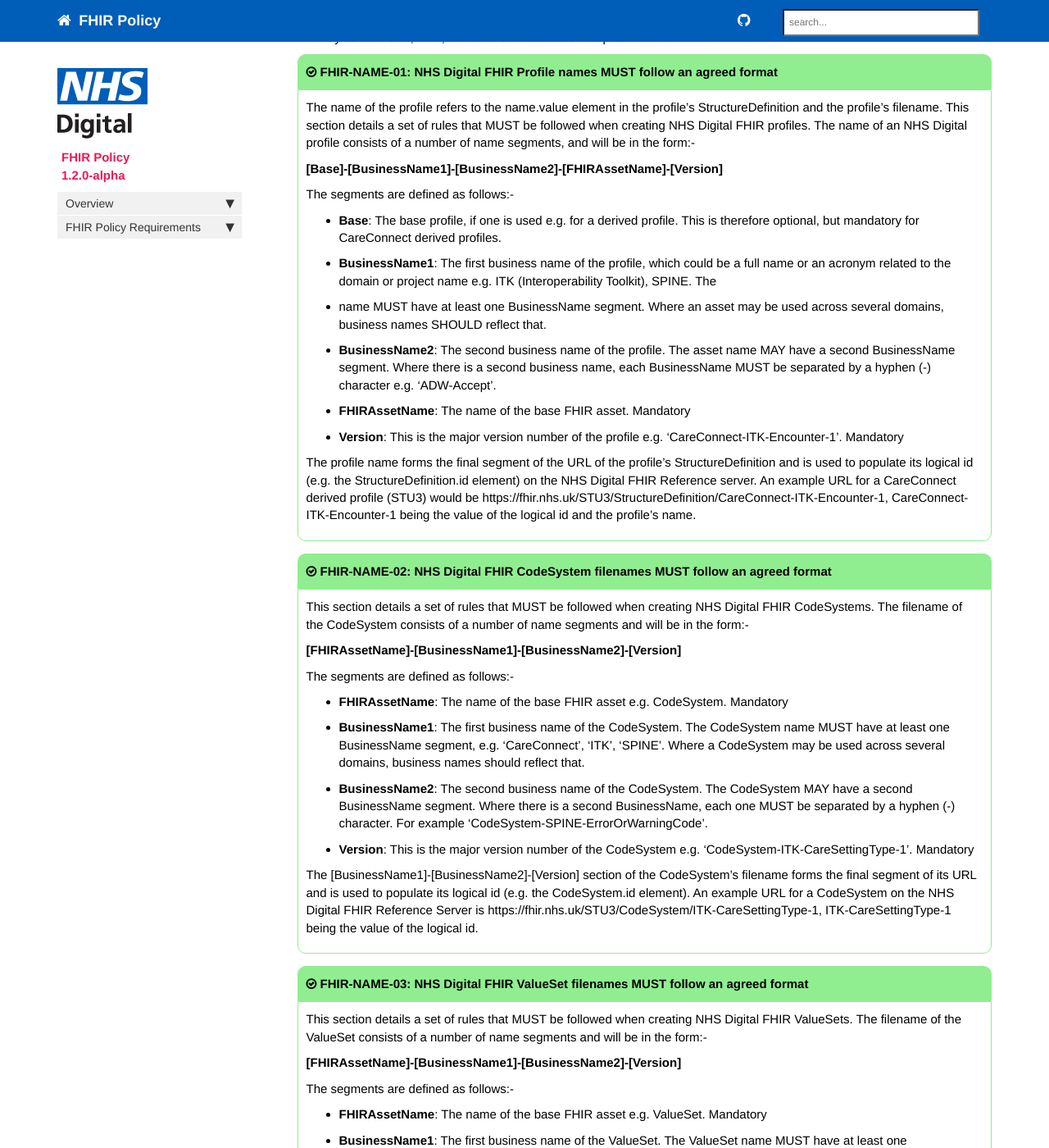
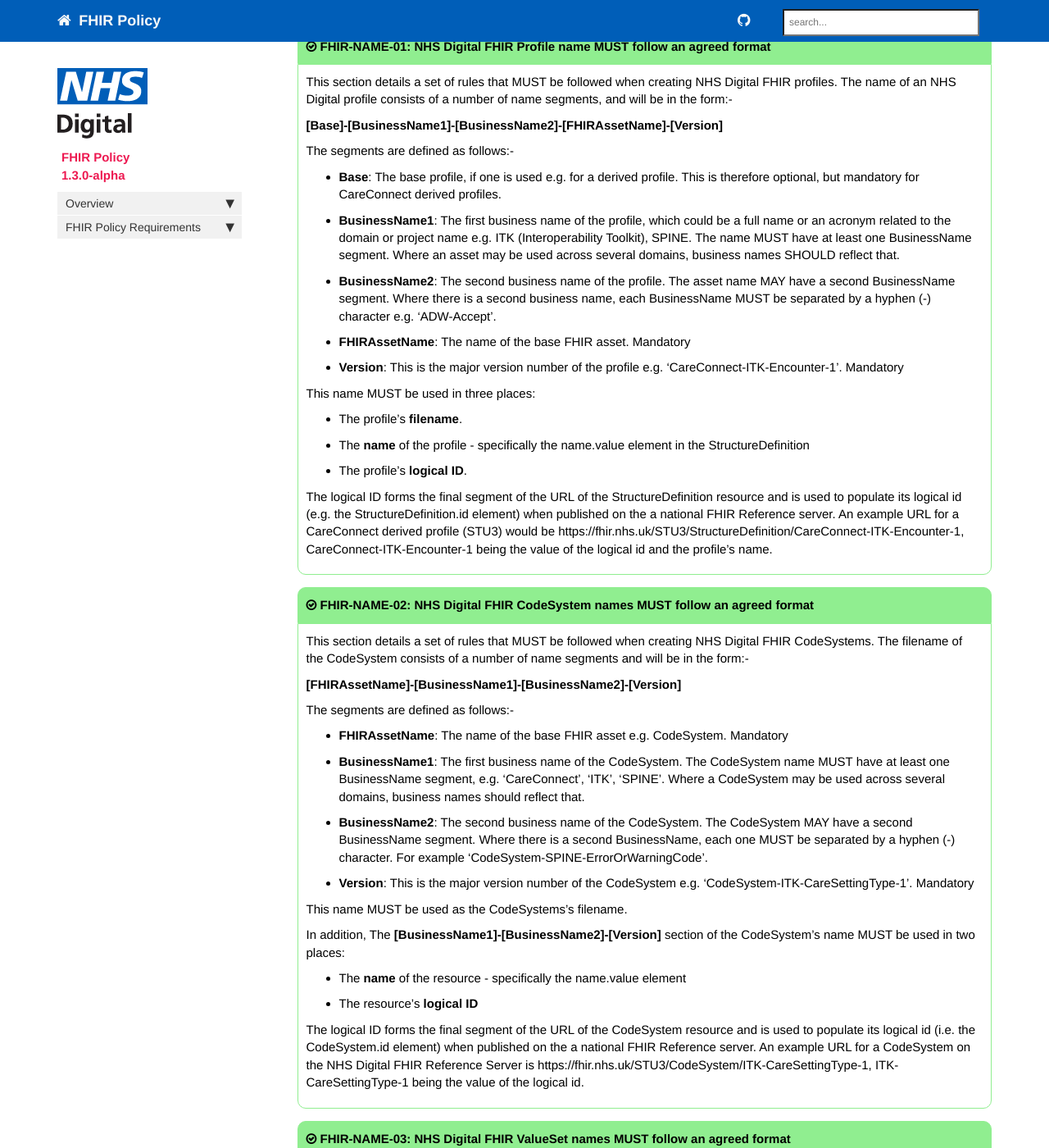
Before and after one commit to nhsconnect/fhir-policy, a Jekyll site: the page built from pages/fhir_policy_requirements/naming.md, in a window 1280 px wide and 1400 px high, scrolled down 285 px. Shown: the whole window at 82% size. Built offline with Jekyll 4.4.1, drawn with Linux system fonts in a browser that asks for light colours; nearby versions of some CDN libraries; comment, search, counter and statistics services are not loaded; some of the changed text lies outside the part shown.

Commit message:
Reworded naming policy page for clarity, updated release notes and policy version

```diff
--- a/_data/sidebars/overview_sidebar.yml
+++ b/_data/sidebars/overview_sidebar.yml
@@ -1,7 +1,7 @@
 entries:
 - title: FHIR Policy
   product: FHIR Policy<br/>
-  version: 1.2.0-alpha
+  version: 1.3.0-alpha
   levels: one
   folders:
 
--- a/pages/fhir_policy_requirements/naming.md
+++ b/pages/fhir_policy_requirements/naming.md
@@ -9,33 +9,35 @@ summary: Naming conventions for nationally defined FHIR assets
 
 In order to promote consistency and make it easier for implementers to locate suitable profiles, extensions, value sets, etc, for their projects, a naming strategy will be adopted for nationally defined FHIR assets. The scope of this document is FHIR STU3.
 
-For detailed definitions of concepts discussed within this guidance document, refer to the appropriate published version of the [FHIR standard].
-
-The keywords MUST, MAY, and SHOULD are to be interpreted as described in [RFC2119].
+For detailed definitions of concepts discussed within this guidance document, refer to the appropriate published version of the [FHIR standard](https://www.hl7.org/fhir/).
 
 
 {% include requirement_box.html
-	heading="FHIR-NAME-01: NHS Digital FHIR Profile names MUST follow an agreed format"
-	content="The name of the profile refers to the name.value element in the profile's StructureDefinition and the profile's filename. This section details a set of rules that MUST be followed when creating NHS Digital FHIR profiles. The name of an NHS Digital profile consists of a number of name segments, and will be in the form:-
+	heading="FHIR-NAME-01: NHS Digital FHIR Profile name MUST follow an agreed format"
+	content="This section details a set of rules that MUST be followed when creating NHS Digital FHIR profiles. The name of an NHS Digital profile consists of a number of name segments, and will be in the form:-
 
 **[Base]-[BusinessName1]-[BusinessName2]-[FHIRAssetName]-[Version]**
 
 The segments are defined as follows:-
 
 - **Base**: The base profile, if one is used e.g. for a derived profile. This is therefore optional, but mandatory for CareConnect derived profiles.
-- **BusinessName1**: The first business name of the profile, which could be a full name or an acronym related to the domain or project name e.g. ITK (Interoperability Toolkit), SPINE. The
--  name MUST have at least one BusinessName segment. Where an asset may be used across several domains, business names SHOULD reflect that.
+- **BusinessName1**: The first business name of the profile, which could be a full name or an acronym related to the domain or project name e.g. ITK (Interoperability Toolkit), SPINE. The name MUST have at least one BusinessName segment. Where an asset may be used across several domains, business names SHOULD reflect that.
 - **BusinessName2**: The second business name of the profile. The asset name MAY have a second BusinessName segment. Where there is a second business name, each BusinessName MUST be separated by a hyphen (-) character e.g. 'ADW-Accept'.
 - **FHIRAssetName**: The name of the base FHIR asset. Mandatory
 - **Version**: This is the major version number of the profile e.g. 'CareConnect-ITK-Encounter-1'. Mandatory
 
-The profile name forms the final segment of the URL of the profile's StructureDefinition and is used to populate its logical id (e.g. the StructureDefinition.id element) on the NHS Digital FHIR Reference server. An example URL for a CareConnect derived profile (STU3) would be https://fhir.nhs.uk/STU3/StructureDefinition/CareConnect-ITK-Encounter-1, CareConnect-ITK-Encounter-1 being the value of the logical id and the profile's name.
+This name MUST be used in three places:
 
+- The profile's **filename**.
+- The **name** of the profile - specifically the name.value element in the StructureDefinition
+- The profile's **logical ID**.
+
+The logical ID forms the final segment of the URL of the StructureDefinition resource and is used to populate its logical id (e.g. the StructureDefinition.id element) when published on the a national FHIR Reference server. An example URL for a CareConnect derived profile (STU3) would be https://fhir.nhs.uk/STU3/StructureDefinition/CareConnect-ITK-Encounter-1, CareConnect-ITK-Encounter-1 being the value of the logical id and the profile's name.
 "
 %}
 
 {% include requirement_box.html
-	heading="FHIR-NAME-02: NHS Digital FHIR CodeSystem filenames MUST follow an agreed format"
+	heading="FHIR-NAME-02: NHS Digital FHIR CodeSystem names MUST follow an agreed format"
 	content="This section details a set of rules that MUST be followed when creating NHS Digital FHIR CodeSystems. The filename of the CodeSystem consists of a number of name segments and will be in the form:-
 
 **[FHIRAssetName]-[BusinessName1]-[BusinessName2]-[Version]**
@@ -47,14 +49,19 @@ The segments are defined as follows:-
 - **BusinessName2**: The second business name of the CodeSystem. The CodeSystem MAY have a second BusinessName segment. Where there is a second BusinessName, each one MUST be separated by a hyphen (-) character. For example 'CodeSystem-SPINE-ErrorOrWarningCode'.
 - **Version**: This is the major version number of the CodeSystem e.g. 'CodeSystem-ITK-CareSettingType-1'. Mandatory
 
-The [BusinessName1]-[BusinessName2]-[Version] section of the CodeSystem's filename forms the final segment of its URL and is used to populate its logical id (e.g. the CodeSystem.id element). An example URL for a CodeSystem on the NHS Digital FHIR Reference Server is https://fhir.nhs.uk/STU3/CodeSystem/ITK-CareSettingType-1, ITK-CareSettingType-1 being the value of the logical id.
+This name MUST be used as the CodeSystems's filename.
 
+In addition, The **[BusinessName1]-[BusinessName2]-[Version]** section of the CodeSystem's name MUST be used in two places:
 
+- The **name** of the resource - specifically the name.value element
+- The resource's **logical ID**
+
+The logical ID forms the final segment of the URL of the CodeSystem resource and is used to populate its logical id (i.e. the CodeSystem.id element) when published on the a national FHIR Reference server. An example URL for a CodeSystem on the NHS Digital FHIR Reference Server is https://fhir.nhs.uk/STU3/CodeSystem/ITK-CareSettingType-1, ITK-CareSettingType-1 being the value of the logical id.
 "
 %}
 
 {% include requirement_box.html
-	heading="FHIR-NAME-03: NHS Digital FHIR ValueSet filenames MUST follow an agreed format"
+	heading="FHIR-NAME-03: NHS Digital FHIR ValueSet names MUST follow an agreed format"
 	content="This section details a set of rules that MUST be followed when creating NHS Digital FHIR ValueSets. The filename of the ValueSet consists of a number of name segments and will be in the form:-
 
 **[FHIRAssetName]-[BusinessName1]-[BusinessName2]-[Version]**
@@ -66,14 +73,20 @@ The segments are defined as follows:-
 - **BusinessName2**: The second business name of the ValueSet. The ValueSet MAY have a second BusinessName segment. Where there is a second BusinessName, each one MUST be separated by a hyphen (-) character e.g. 'ITK-PatientAllergyChangeType'.
 - **Version**: This is the major version number of the ValueSet e.g. 'ValueSet-CareConnect-MedicationDosageMethod-1'. Mandatory
 
-The [BusinessName1]-[BusinessName2]-[Version] section of the ValueSet's filename forms the final segment of the its URL and is used to populate its logical id (e.g. the ValueSet.id element). An example URL for a ValueSet on the NHS Digital FHIR Reference Server is https://fhir.nhs.uk/STU3/ValueSet/CareConnect-MedicationDosageRoute-1, CareConnect-MedicationDosageRoute-1 being the value of the logical id.
+This name MUST be used as the ValueSet's filename.
 
+In addition, The **[BusinessName1]-[BusinessName2]-[Version]** section of the ValueSet's name MUST be used in two places:
+
+- The **name** of the profile - specifically the name.value element
+- The resource's **logical ID**.
+
+The logical ID forms the final segment of the URL of the ValueSet resource and is used to populate its logical id (i.e. the ValueSet.id element) when published on the a national FHIR Reference server. An example URL for a ValueSet on the NHS Digital FHIR Reference Server is https://fhir.nhs.uk/STU3/ValueSet/CareConnect-MedicationDosageRoute-1, CareConnect-MedicationDosageRoute-1 being the value of the logical id.
 "
 %}
 
 {% include requirement_box.html
 	heading="FHIR-NAME-04: FHIR Extension names MUST follow an agreed format"
-	content="The name of the extension refers to the name.value element in the extension's StructureDefinition and the extension's filename. This section details a set of rules that MUST be followed when creating NHS Digital FHIR Extensions. The extension's name consists of a number of name segments and will be in the form:-
+	content="The name of the extension consists of a number of name segments and will be in the form:-
 
 **[FHIRAssetName]-[Base]-[BusinessName1]-[BusinessName2]-[Version]**
 
@@ -85,31 +98,39 @@ The segments are defined as follows:-
 - **BusinessName2**: The second business name of the extension. The asset name MAY have a second BusinessName segment. Where there is a second business name, each one MUST be separated by a hyphen (-) character e.g. 'Extension-ITK-Informant-1'.
 - **Version**: This is the major version number of the extension e.g. Extension-CareConnect-ConditionEpisode-1. Mandatory
 
-The extension name forms the final segment of the URL of the extension's StructureDefinition and is used to populate its logical id (e.g. the StructureDefinition.id element) on the NHS Digital FHIR Reference server. An example URL for a CareConnect derived extension (STU3) is https://fhir.nhs.uk/STU3/StructureDefinition/Extension-CareConnect-GPC-AllergyCertainty-1, Extension-CareConnect-GPC-AllergyCertainty-1 being the value of the logical id.
+This name MUST be used in three places:
 
+- The extension's **filename**.
+- The **name** of the extension - specifically the name.value element in the StructureDefinition
+- The resource's **logical ID**.
+
+The logical ID forms the final segment of the URL of the StructureDefinition resource and is used to populate its logical id (e.g. the StructureDefinition.id element) when published on the a national FHIR Reference server. An example URL for a CareConnect derived extension (STU3) is https://fhir.nhs.uk/STU3/StructureDefinition/Extension-CareConnect-GPC-AllergyCertainty-1, Extension-CareConnect-GPC-AllergyCertainty-1 being the value of the logical id.
 "
 %}
 
 {% include requirement_box.html
 	heading="FHIR-NAME-05: FHIR OperationDefinition names MUST follow an agreed format"
-	content="The name of the OperationDefinition refers to the name.value element in the OperationDefinition and the OperationDefinition's filename. OperationDefinitions should be named using the following segment name format:
+	content="The name of the OperationDefinition will be named using the following segment name format:
 
 **[Base]-[BusinessName]-[OperationConstraint]-[OperationDefinitionKind]-[Version]**
 
 The segments are defined to as follows:
 
-- **Base**: The base OperationDefinition, if one is used. Optional but mandatory for  a CareConnect derived OperationDefinitions.
+- **Base**: The base OperationDefinition, if one is used. Optional but mandatory for CareConnect derived OperationDefinitions.
 - **BusinessName**: A business name for the OperationDefinition. Optional.
 - **OperationConstraint**: The OperationConstraint. Mandatory. An example of an OperationConstraint is 'CareRecord'.
 - **OperationDefinitionKind**: Choice of 'Operation' or 'Query' fixed character strings. Mandatory.
 - **Version**: This is the major version number of the OperationDefinition e.g. GPConnect-CareRecord-Operation-1. Mandatory.
 
-The OperationDefinition name forms the final segment of its URL and is used to populate its logical id (e.g. the OperationDefinition.id element) on the NHS Digital FHIR Reference server. An example URL for an OperationDefinition (STU3) would be https://fhir.nhs.uk/STU3/OperationDefinition/GPConnect-RegisterPatient-Operation-1, GPConnect-RegisterPatient-Operation-1 being the value of the logical id.
+This name MUST be used in three places:
 
+- The OperationDefinition's **filename**.
+- The **name** of the resource - specifically the name.value element in the OperationDefinition
+- The resource's **logical ID**.
 
+The logical ID forms the final segment of the URL of the OperationDefinition resource and is used to populate its logical id (e.g. the OperationDefinition.id element) when published on the a national FHIR Reference server. An example URL for an OperationDefinition (STU3) would be https://fhir.nhs.uk/STU3/OperationDefinition/GPConnect-RegisterPatient-Operation-1, GPConnect-RegisterPatient-Operation-1 being the value of the logical id.
 "
 %}
-
 
 {% include requirement_box.html
 	heading="FHIR-NAME-06: FHIR identifier systems MUST follow an agreed format"
@@ -124,7 +145,6 @@ The segments are defined as follows:-
 - **BusinessNames**: The business name segments describe the identifier system. The first business name is mandatory, but all subsequent ones are optional. There may be up to four business names each separated by a hyphen (-) character e.g. 'https://fhir.nhs.uk/Id/nhs-number', https://fhir.nhs.uk/Id/sds-role-profile-id.
 "
 %}
-
 
 {% include requirement_box.html
 	heading="FHIR-NAME-07: General naming conventions MUST also be followed"
```
Also changed, not shown: index.md (+2 -0 lines), release_notes.md (+4 -0 lines).
